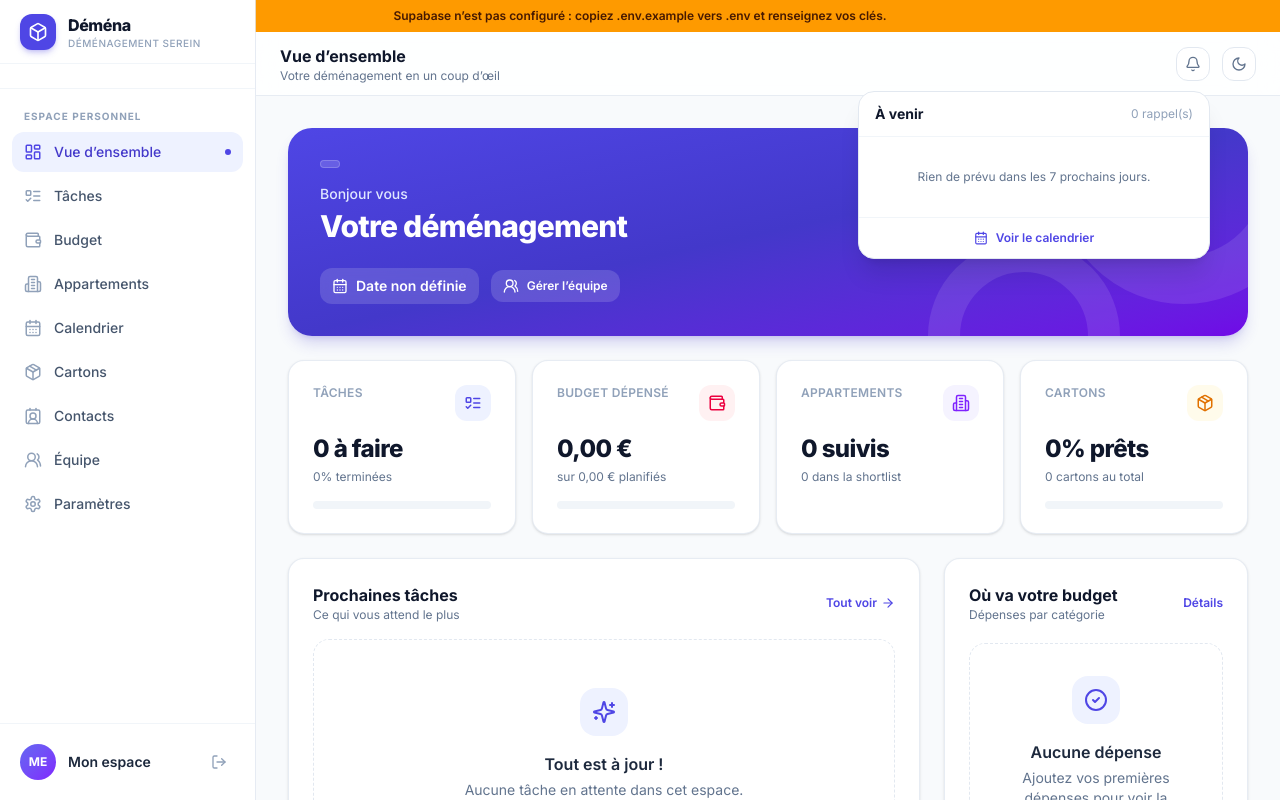
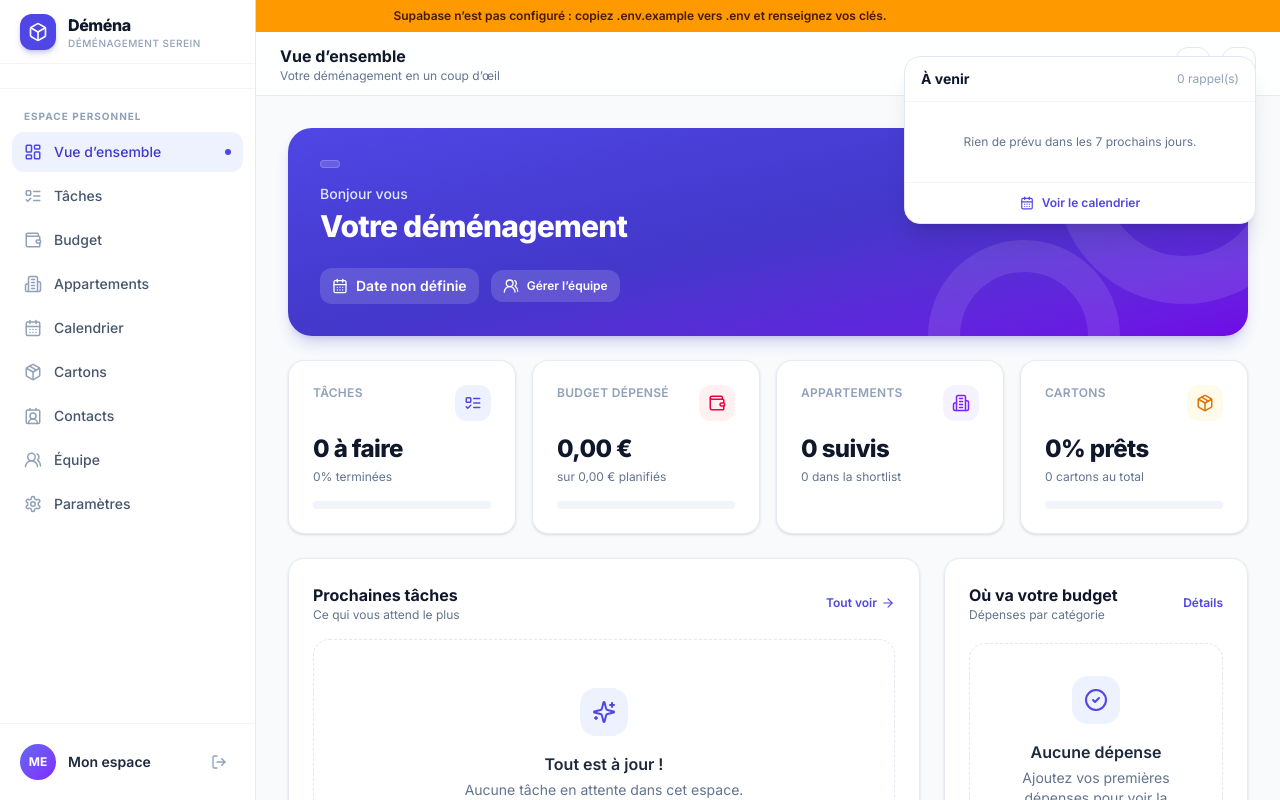
Before and after one commit to QuentinHeinis/demena, a Nuxt app: page / in a window 1280 px wide. Both pictures are taken after a click on the button 1193 px from the left and 63 px from the top of the page. Shown: the top 800 px of the page. Built offline with nearby package versions, Linux system fonts and the light colour scheme.

Commit message:
feat: enhance notification display with teleport and improved layout

```diff
--- a/app/components/AppHeader.vue
+++ b/app/components/AppHeader.vue
@@ -60,9 +60,10 @@ onMounted(() => {
         >{{ upcoming.length }}</span>
       </button>
 
+      <Teleport to="body">
         <div v-if="notificationsOpen" class="fixed inset-0 z-40" @click="notificationsOpen = false" />
 
-      <div v-if="notificationsOpen" class="absolute right-0 top-11 z-50 w-[min(22rem,calc(100vw-2rem))] overflow-hidden rounded-2xl border border-slate-200 bg-white shadow-xl dark:border-slate-700 dark:bg-slate-900">
+        <div v-if="notificationsOpen" class="fixed inset-x-4 top-14 z-50 max-h-[calc(100vh-4rem)] overflow-hidden rounded-2xl border border-slate-200 bg-white shadow-xl dark:border-slate-700 dark:bg-slate-900 sm:inset-x-auto sm:right-6 sm:w-[min(22rem,calc(100vw-3rem))]">
           <div class="flex items-center justify-between border-b border-slate-100 px-4 py-3 dark:border-slate-800">
             <p class="text-sm font-bold text-slate-900 dark:text-white">À venir</p>
             <span class="text-xs text-slate-400">{{ upcoming.length }} rappel(s)</span>
@@ -95,6 +96,7 @@ onMounted(() => {
             <CalendarDays class="size-3.5" />Voir le calendrier
           </NuxtLink>
         </div>
+      </Teleport>
     </div>
 
     <button
```
Lines whose indentation alone changed are shown as unchanged.
